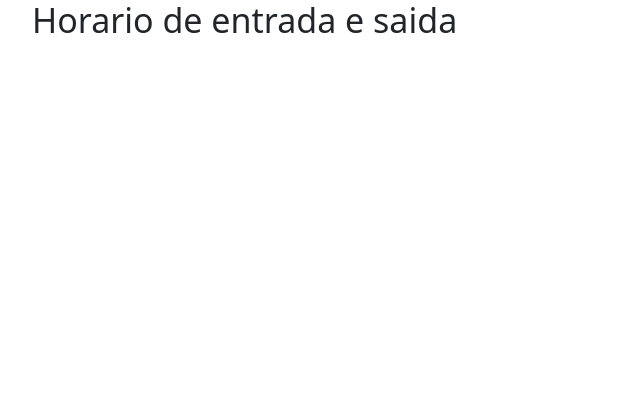
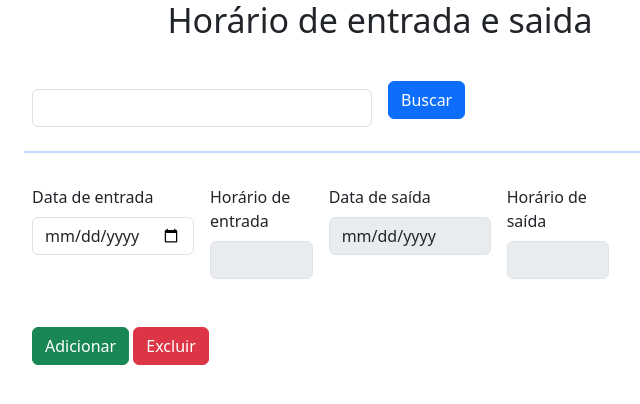
Before and after one commit to kayqueFranco/TruckPark, an Electron app: page src/views/hEntradaSaida.html in a window 800 px wide. Shown: the whole page, without its empty margins (20-660 px from the left). Drawn offline with Linux system fonts and the light colour scheme.

Commit message:
Atualização

```diff
--- a/src/views/hEntradaSaida.html
+++ b/src/views/hEntradaSaida.html
@@ -13,7 +13,53 @@
 </head>
 <body>
     <div class="container">
-        <h1> Horario de  entrada e saida</h1>
+        <h1 class="d-flex justify-content-center mb-4"> Horário de  entrada e saida</h1>
+    </div>
+    <div class="container">
+        <form action="" id="frmHentradasaida" class="mt-2 row g-3">
+            <!--Buscar o camião-->
+            <div class="col-md-6">
+                <h2></h2>
+                <input type="text" class="form-control" id="searchHentradasaida" maxlength="30"spellcheck="false">
+            </div>
+            <div class="col-md-4">
+                <button type="button" class="btn btn-primary" id="btnRead" onclick="searchCaminhao()">Buscar</button>
+            </div>
+            <hr class="mt-4 border-primary border -1">
+
+            <!--Data de entrada-->
+            <div class="col-md-3">
+                <label for="inputDataentrada" class="form-label">Data de entrada </label>
+                <input type="date" class="form-control" id="inputDataentrada" spellcheck="false" required maxlength="10">
+            </div>
+
+            <!--Horário de entrada-->
+            <div class="col-md-2">
+                <label for="inputHentrada" class="form-label">Horário de entrada</label>
+                <input type="number" class="form-control" id="inputHentrada" spellcheck="false" required  disabled maxlength="5">
+            </div>
+
+
+
+            <!--Data de saida-->
+            <div class="col-md-3">
+                <label for="inputDatasaida" class="form-label">Data de saída </label>
+                <input type="date" class="form-control" id="inputDarasaida" spellcheck="false" required disabled maxlength="10">
+            </div>
+
+            <!--Horário de saída-->
+            <div class="col-md-2">
+                <label for="inputHsaida" class="form-label">Horário de saída</label>
+                <input type="number" class="form-control" id="inputHsaida" spellcheck="false" required disabled maxlength="5">
+            </div>
+
+            <!--Botões-->
+            <div class="mt-5">
+                <button type="submit" class="btn btn btn-success" id="btnsave"> Adicionar</button>
+                <button type="button" class="btn btn-danger" id="btnDelete">Excluir</button>
+            </div>
+
+        </form>
     </div>
 </body>
 </html>
```
